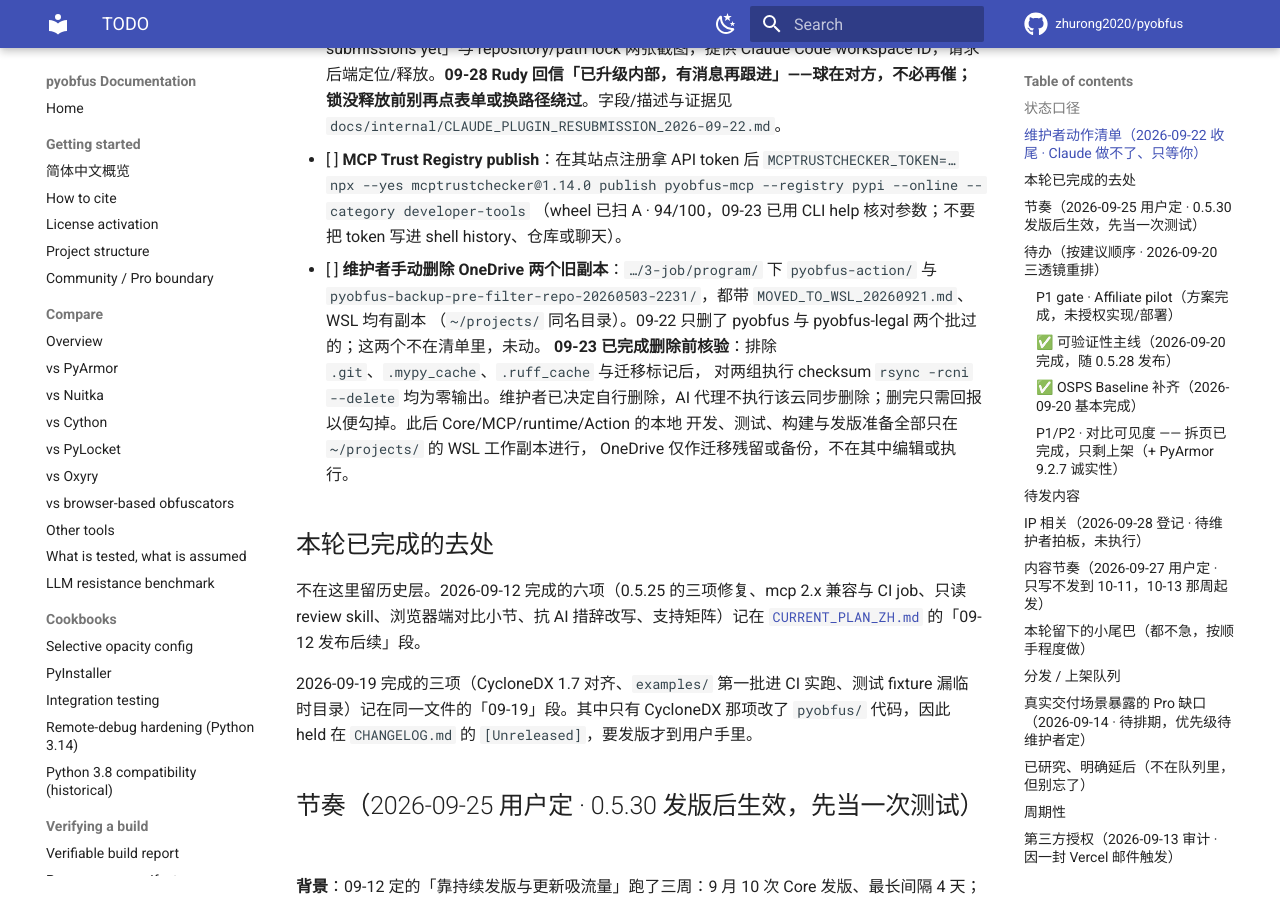
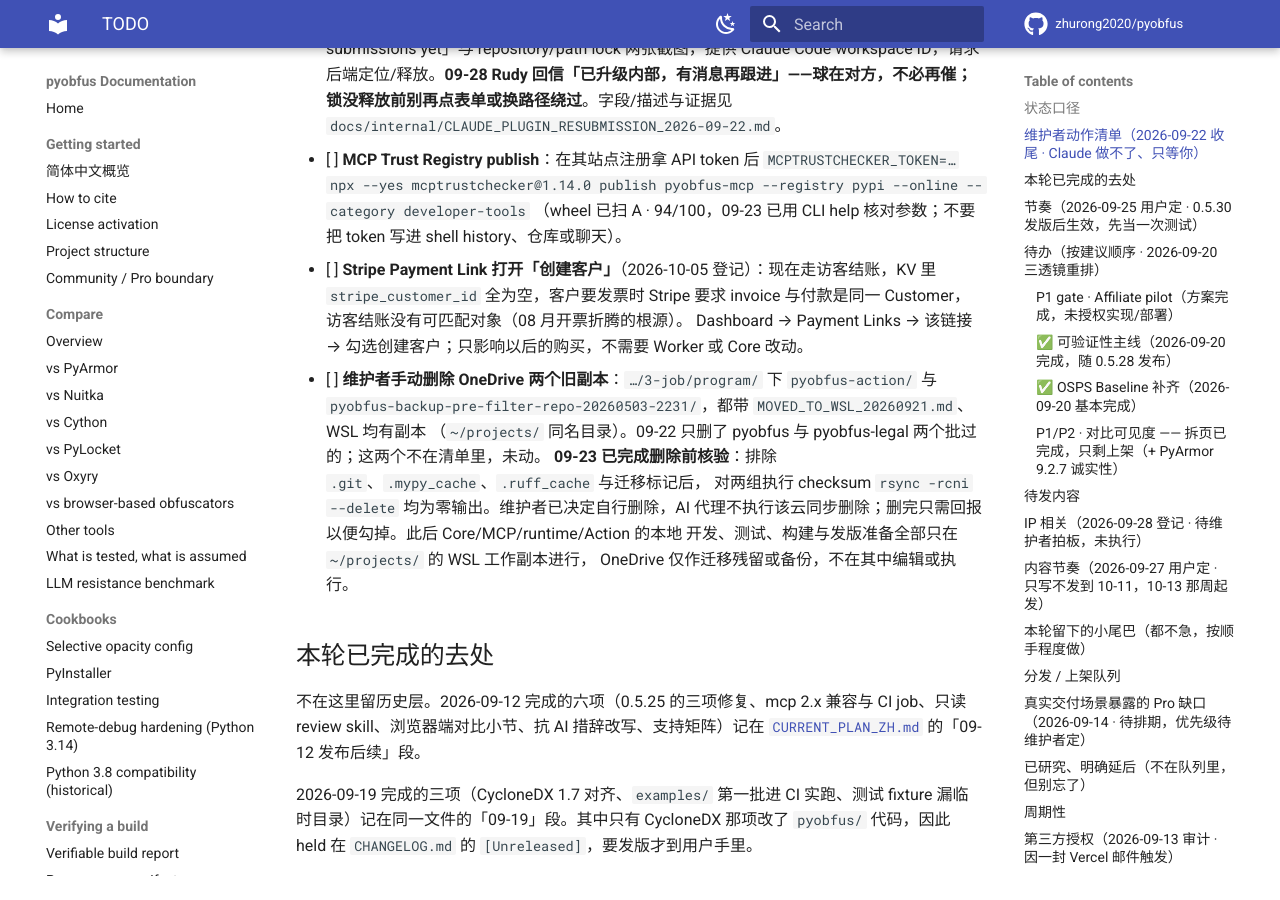
Before and after one commit to zhurong2020/pyobfus, an MkDocs documentation site: the page built from docs/TODO.md, in a window 1280 px wide and 900 px high, scrolled down 1432 px. Built offline with MkDocs 1.6.1 and Material for MkDocs 9.7.7, drawn with Linux system fonts in a browser that asks for light colours; comment, search, counter and statistics services are not loaded.

Commit message:
docs(status): record new Pro purchase check and Stripe customer action
Co-Authored-By: Claude Opus 5.5 <noreply@anthropic.com>

```diff
--- a/docs/TODO.md
+++ b/docs/TODO.md
@@ -46,6 +46,9 @@ Core `0.5.30` 是当前公开版本，已进入 10-25 前静默观察期；运
 - [ ] **MCP Trust Registry publish**：在其站点注册拿 API token 后
       `MCPTRUSTCHECKER_TOKEN=… npx --yes mcptrustchecker@1.14.0 publish pyobfus-mcp --registry pypi --online --category developer-tools`
       （wheel 已扫 A · 94/100，09-23 已用 CLI help 核对参数；不要把 token 写进 shell history、仓库或聊天）。
+- [ ] **Stripe Payment Link 打开「创建客户」**（2026-10-05 登记）：现在走访客结账，KV 里 `stripe_customer_id`
+      全为空，客户要发票时 Stripe 要求 invoice 与付款是同一 Customer，访客结账没有可匹配对象（08 月开票折腾的根源）。
+      Dashboard → Payment Links → 该链接 → 勾选创建客户；只影响以后的购买，不需要 Worker 或 Core 改动。
 - [ ] **维护者手动删除 OneDrive 两个旧副本**：`…/3-job/program/` 下 `pyobfus-action/` 与
       `pyobfus-backup-pre-filter-repo-20260503-2231/`，都带 `MOVED_TO_WSL_20260921.md`、WSL 均有副本
       （`~/projects/` 同名目录）。09-22 只删了 pyobfus 与 pyobfus-legal 两个批过的；这两个不在清单里，未动。
```
Also changed, not shown: docs/CURRENT_PLAN_ZH.md (+2 -0 lines).
